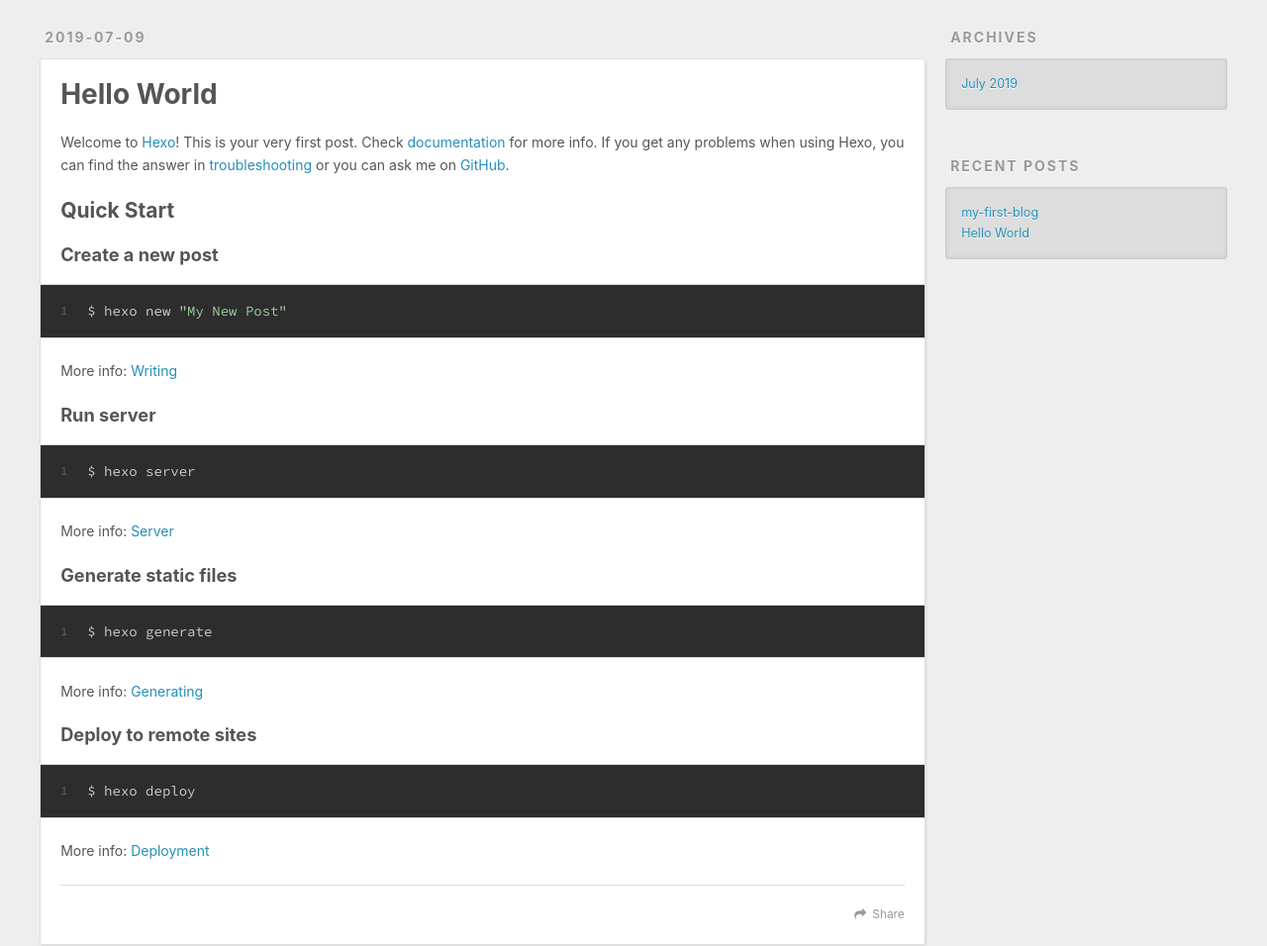
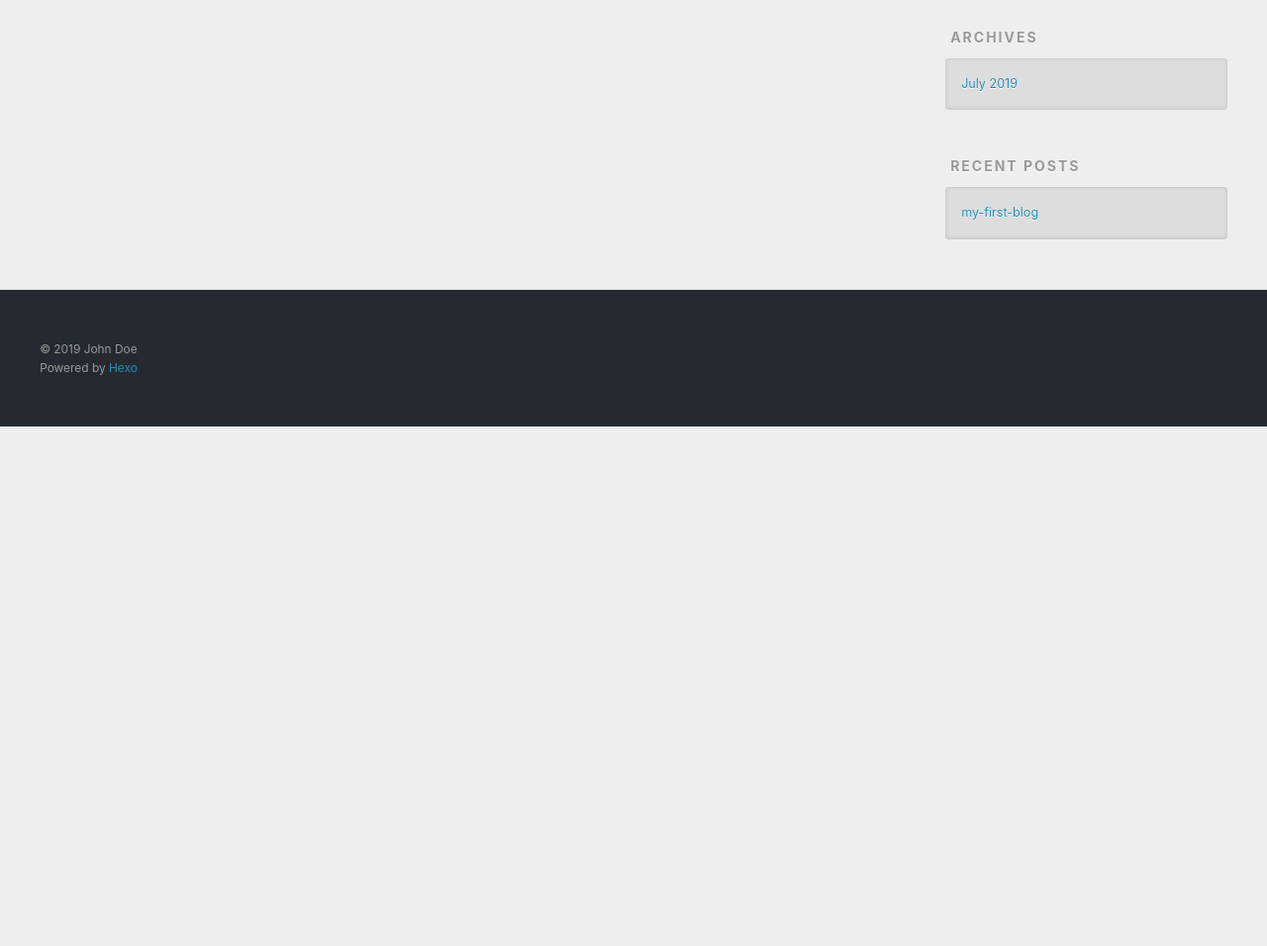
Before and after one commit to yfinternet/yfinternet.github.io, a plain HTML site: page index.html in a window 1280 px wide. Shown: the part 580-1536 px from the top of the page at 99% size. After the commit the page ends 1011 px from the top, so only its background shows below. Drawn offline with nearby package versions, Linux system fonts and the light colour scheme.

Commit message:
Site updated: 2019-07-09 13:17:54

```diff
--- a/index.html
+++ b/index.html
@@ -88,59 +88,10 @@
 
     </div>
     <footer class="article-footer">
-      <a data-url="http://yoursite.com/2019/07/09/my-first-blog/" data-id="cjxvd1nbx00019wv5znwvou9e" class="article-share-link">Share</a>
+      <a data-url="http://yoursite.com/2019/07/09/my-first-blog/" data-id="cjxvd2se0000004v51fjdsrfs" class="article-share-link">Share</a>
 
 
   <ul class="article-tag-list"><li class="article-tag-list-item"><a class="article-tag-list-link" href="/tags/test/">test</a></li></ul>
-
-    </footer>
-  </div>
-
-</article>
-
-
-
-    <article id="post-hello-world" class="article article-type-post" itemscope itemprop="blogPost">
-  <div class="article-meta">
-    <a href="/2019/07/09/hello-world/" class="article-date">
-  <time datetime="2019-07-09T03:19:54.315Z" itemprop="datePublished">2019-07-09</time>
-</a>
-
-  </div>
-  <div class="article-inner">
-
-
-      <header class="article-header">
-
-
-    <h1 itemprop="name">
-      <a class="article-title" href="/2019/07/09/hello-world/">Hello World</a>
-    </h1>
-
-
-      </header>
-
-    <div class="article-entry" itemprop="articleBody">
-
-        <p>Welcome to <a href="https://hexo.io/" target="_blank" rel="noopener">Hexo</a>! This is your very first post. Check <a href="https://hexo.io/docs/" target="_blank" rel="noopener">documentation</a> for more info. If you get any problems when using Hexo, you can find the answer in <a href="https://hexo.io/docs/troubleshooting.html" target="_blank" rel="noopener">troubleshooting</a> or you can ask me on <a href="https://github.com/hexojs/hexo/issues" target="_blank" rel="noopener">GitHub</a>.</p>
-<h2 id="Quick-Start"><a href="#Quick-Start" class="headerlink" title="Quick Start"></a>Quick Start</h2><h3 id="Create-a-new-post"><a href="#Create-a-new-post" class="headerlink" title="Create a new post"></a>Create a new post</h3><figure class="highlight bash"><table><tr><td class="gutter"><pre><span class="line">1</span><br></pre></td><td class="code"><pre><span class="line">$ hexo new <span class="string">"My New Post"</span></span><br></pre></td></tr></table></figure>
-
-<p>More info: <a href="https://hexo.io/docs/writing.html" target="_blank" rel="noopener">Writing</a></p>
-<h3 id="Run-server"><a href="#Run-server" class="headerlink" title="Run server"></a>Run server</h3><figure class="highlight bash"><table><tr><td class="gutter"><pre><span class="line">1</span><br></pre></td><td class="code"><pre><span class="line">$ hexo server</span><br></pre></td></tr></table></figure>
-
-<p>More info: <a href="https://hexo.io/docs/server.html" target="_blank" rel="noopener">Server</a></p>
-<h3 id="Generate-static-files"><a href="#Generate-static-files" class="headerlink" title="Generate static files"></a>Generate static files</h3><figure class="highlight bash"><table><tr><td class="gutter"><pre><span class="line">1</span><br></pre></td><td class="code"><pre><span class="line">$ hexo generate</span><br></pre></td></tr></table></figure>
-
-<p>More info: <a href="https://hexo.io/docs/generating.html" target="_blank" rel="noopener">Generating</a></p>
-<h3 id="Deploy-to-remote-sites"><a href="#Deploy-to-remote-sites" class="headerlink" title="Deploy to remote sites"></a>Deploy to remote sites</h3><figure class="highlight bash"><table><tr><td class="gutter"><pre><span class="line">1</span><br></pre></td><td class="code"><pre><span class="line">$ hexo deploy</span><br></pre></td></tr></table></figure>
-
-<p>More info: <a href="https://hexo.io/docs/deployment.html" target="_blank" rel="noopener">Deployment</a></p>
-
-
-    </div>
-    <footer class="article-footer">
-      <a data-url="http://yoursite.com/2019/07/09/hello-world/" data-id="cjxvd1nbm00009wv5b61g9kmo" class="article-share-link">Share</a>
-
 
     </footer>
   </div>
@@ -197,10 +148,6 @@
             <a href="/2019/07/09/my-first-blog/">my-first-blog</a>
           </li>
 
-          <li>
-            <a href="/2019/07/09/hello-world/">Hello World</a>
-          </li>
-
       </ul>
     </div>
   </div>
```
Also changed, not shown: 2019/07/09/my-first-blog/index.html (+1 -15 lines), archives/2019/07/index.html (+0 -23 lines), archives/2019/index.html (+0 -23 lines), archives/index.html (+0 -23 lines), tags/test/index.html (+0 -4 lines).
